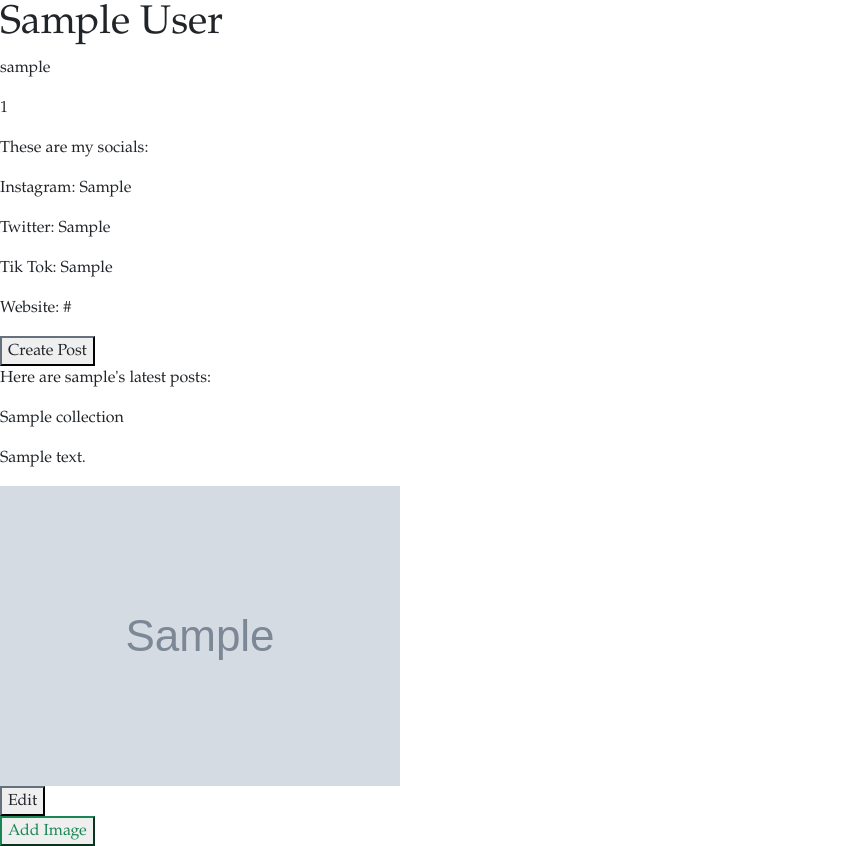
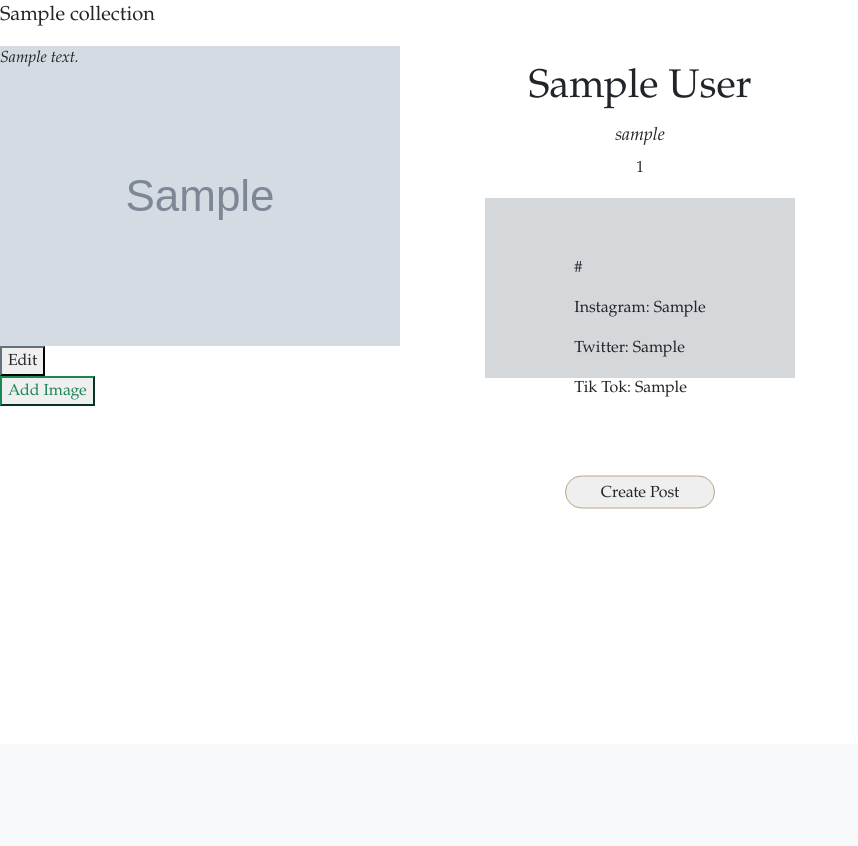
Before and after one commit to carolinesitter/ArtTown, a Flask app: page /user_profile in a window 1280 px wide. Shown: the part 56-902 px from the top of the page, without its empty margins (0-858 px from the left). After the commit the page ends 565 px from the top, so only its background shows below. Run offline with Flask 2, Linux system fonts and the light colour scheme; the visitor is signed in with stand-in values (Sample User, id 1); tables that the repository leaves empty hold one stand-in row (values such as "Sample post"); grey boxes marked "Sample" are stand-in pictures; some libraries are stand-ins or nearby versions.

Commit message:
Still Working on User Profile Artist Collection Layout

```diff
--- a/static/css/style.css
+++ b/static/css/style.css
@@ -575,3 +575,84 @@ body {
     transform: translate(-50%, -50%);
     display: block;
 }
+
+#user-profile-first-last-name {
+    position: absolute;
+    left: 50%;
+    top: 18%;
+    transform: translate(-50%, -50%);
+    display: block;
+}
+
+#user-profile-username {
+    position: absolute;
+    left: 50%;
+    top: 24%;
+    transform: translate(-50%, -50%);
+    display: block;
+    font-style: italic;
+    font-size: 18px;
+}
+
+#user-profile-zipcode {
+    position: absolute;
+    left: 50%;
+    top: 28%;
+    transform: translate(-50%, -50%);
+    display: block;
+}
+
+.user-socials-info-background {
+    margin: 100px auto;
+    width: 310px;
+    height: 180px;
+    background-color: #ABB1B6;
+    opacity: 0.5;
+    padding: 60px;
+    position: absolute;
+    left: 50%;
+    top: 30.5%;
+    transform: translate(-50%, -50%);
+    display: block;
+}
+
+#user-profile-socials {
+    position: absolute;
+    left: 50%;
+    top: 49%;
+    transform: translate(-50%, -50%);
+    display: block;
+}
+
+#create-post {
+    position: absolute;
+    left: 50%;
+    top: 68.5%;
+    transform: translate(-50%, -50%);
+    display: block;
+    width: 150px;
+    height: 33px;
+    border-radius: 30px;
+    border: 1px solid #baa587;
+}
+
+#user-prof-gallery-title {
+    font-size: 20px;
+    /* position: absolute;
+    left: 50%;
+    top: 78%;
+    transform: translate(-50%, -50%); */
+}
+
+#user-profile-gallery-desc {
+    font-style: italic;
+    position: absolute;
+    /* left: 50%;
+    top: 84%;
+    transform: translate(-50%, -50%); */
+}
+
+/* .art-collection-grid {
+    display: grid;
+    grid-template-columns:
+} */
--- a/templates/user-profile.html
+++ b/templates/user-profile.html
@@ -4,17 +4,19 @@
 
 {% block content %}
 
-    <h1>{{user.first_name}} {{user.last_name}}</h1>
+    <h1 id="user-profile-first-last-name">{{user.first_name}} {{user.last_name}}</h1>
 
-    <p>{{username}}</p>
+    <p id="user-profile-username">{{username}}</p>
 
-    <p> {{zipcode}} </p>
+    <p id="user-profile-zipcode"> {{zipcode}} </p>
 
-    <p> These are my socials:</p>
+    <div class="user-socials-info-background"></div>
+    <div id="user-profile-socials">
+        <p>{{website}}</p>
         <p>Instagram: {{instagram}}</p>
         <p>Twitter: {{twitter}}</p>
         <p>Tik Tok: {{tiktok}}</p>
-        <p>Website: {{website}}</p>
+    </div>
 
     {% if session.get('username') == username %}
         <form action="/create_post_form">
@@ -22,13 +24,13 @@
         </form>
     {% endif %}
 
-    <p> Here are {{username}}'s latest posts: </p>
-        <div>
+        <div class="art-collection-grid">
             {% for art in art_collection %}
 
-            <p>{{art.gallery_title}}</p>
-            <p>{{art.gallery_description}}</p>
-
+            <div id="user-prof-gallery-info-container">
+                <p id="user-prof-gallery-title">{{art.gallery_title}}</p>
+                <p id="user-profile-gallery-desc">{{art.gallery_description}}</p>
+            </div>
             {% for image in art.image %}
 
                 <a href="/user_profile/{{image.image_id}}">
@@ -38,10 +40,10 @@
 
                 {% if session.get('username') == username %}
                     <form action="/user_profile/edit/{{art.artist_collection_id}}">
-                        <button id="edit-post" type="submit" class="btn-outline-dark">Edit</button>
+                        <button id="edit-post-btn" type="submit" class="btn-outline-dark">Edit</button>
                     </form>
                     <form action="/add_images_to_collection">
-                        <button id="add-image" type="submit" class="btn-outline-success">Add Image</button>
+                        <button id="add-image-btn" type="submit" class="btn-outline-success">Add Image</button>
                     </form>
                 {%endif %}
 
```
